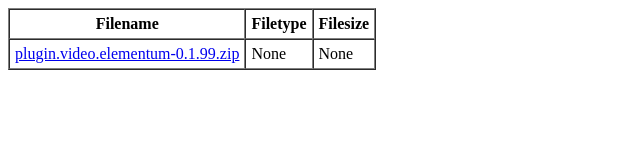
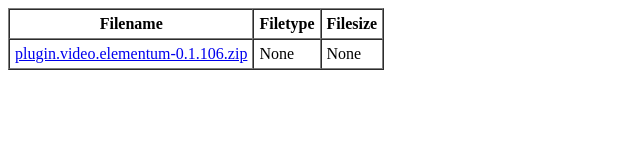
Before and after one commit to Tweety-1/Tor, a plain HTML site: page index.html in a window 1280 px wide. Shown: the whole page, without its empty margins (0-640 px from the left). Drawn offline with Linux system fonts and the light colour scheme.

Commit message:
Update index.html

```diff
--- a/index.html
+++ b/index.html
@@ -1,4 +1,4 @@
 <TABLE border=1 cellpadding=5 cellspacing=0 class=whitelinks>
 <TR><TH>Filename</TH><th>Filetype</th><th>Filesize</th></TR>
-<TR><TD><a href="plugin.video.elementum-0.1.99.zip">plugin.video.elementum-0.1.99.zip</a></td><td>None</td><td>None</td></TR>
+<TR><TD><a href="plugin.video.elementum-0.1.106.zip">plugin.video.elementum-0.1.106.zip</a></td><td>None</td><td>None</td></TR>
 </TABLE>
```
